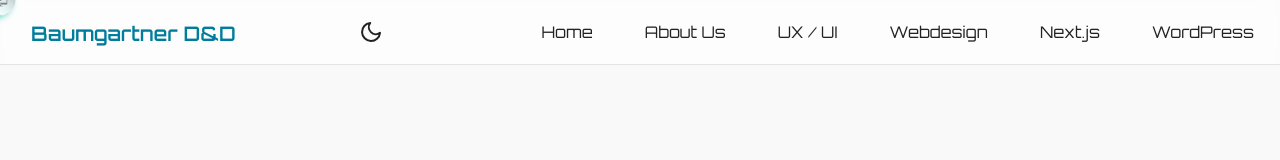
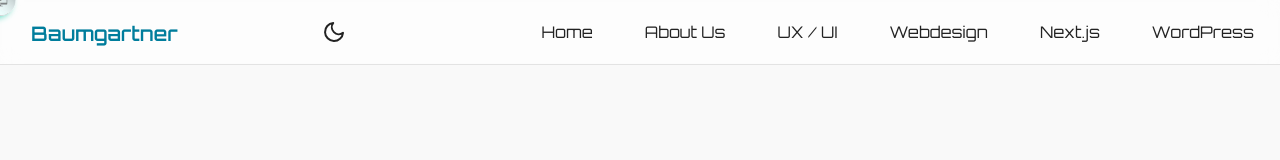
Before and after one commit to BrunoBaumgartner78/baumgartnerdevelopment, a Next.js app: page /agb in a window 1280 px wide. Shown: the top 160 px of the page. Built offline with nearby package versions, Linux system fonts and the light colour scheme.

Commit message:
toggler abstand baumgartner D&D zu baumgartner

```diff
--- a/src/app/components/Header.jsx
+++ b/src/app/components/Header.jsx
@@ -59,7 +59,7 @@ export default function Header({ isDark, onMenuToggle, toggleTheme }) {
   return (
     <header className={styles.header}>
       <h2 className={styles.header_title}>
-        <Link href="/">Baumgartner D&amp;D</Link>
+        <Link href="/">Baumgartner</Link>
       </h2>
 <ThemeToggle isDark={isDark} toggleTheme={toggleTheme} />
       {/* Großes Menü (Desktop) */}
--- a/src/app/styles/ThemeToggle.module.css
+++ b/src/app/styles/ThemeToggle.module.css
@@ -9,7 +9,7 @@
   justify-content: center;
   transition: color 0.3s ease;
   color: var(--text-primary);
-  margin-right: 2.5rem;
+  margin-right: 3.5rem;
 }
 
 /* Statt separate Klassen für light/dark, lieber die Variablen nutzen: */
```
